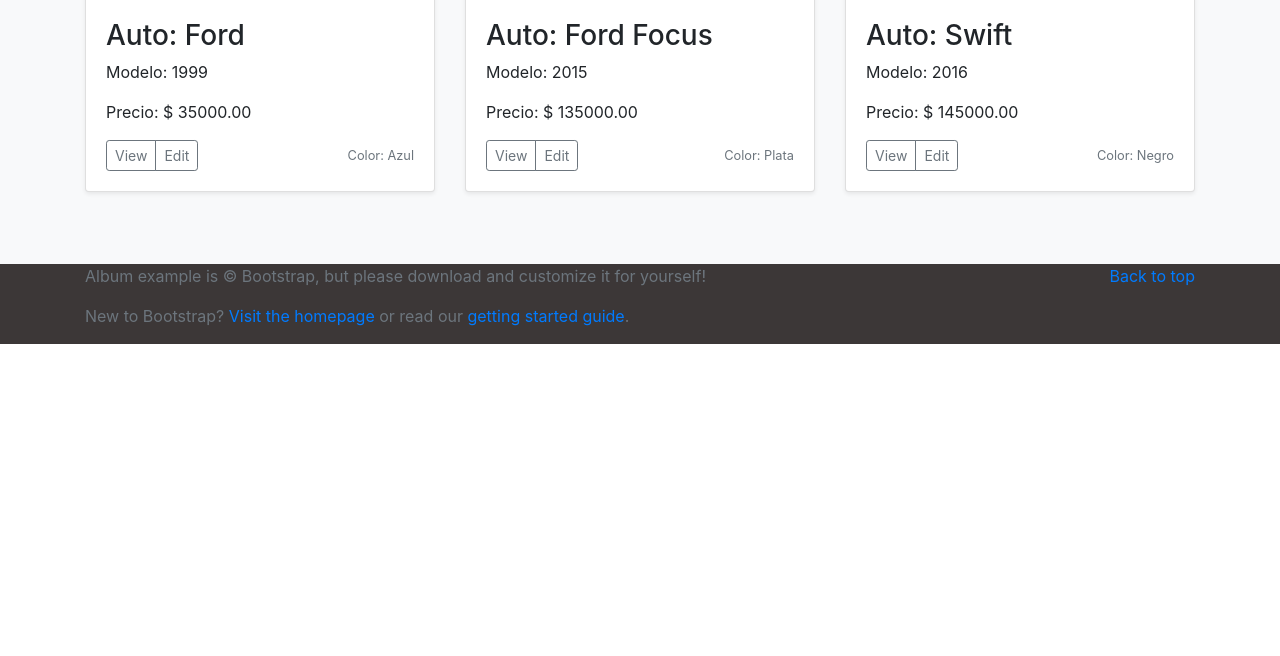
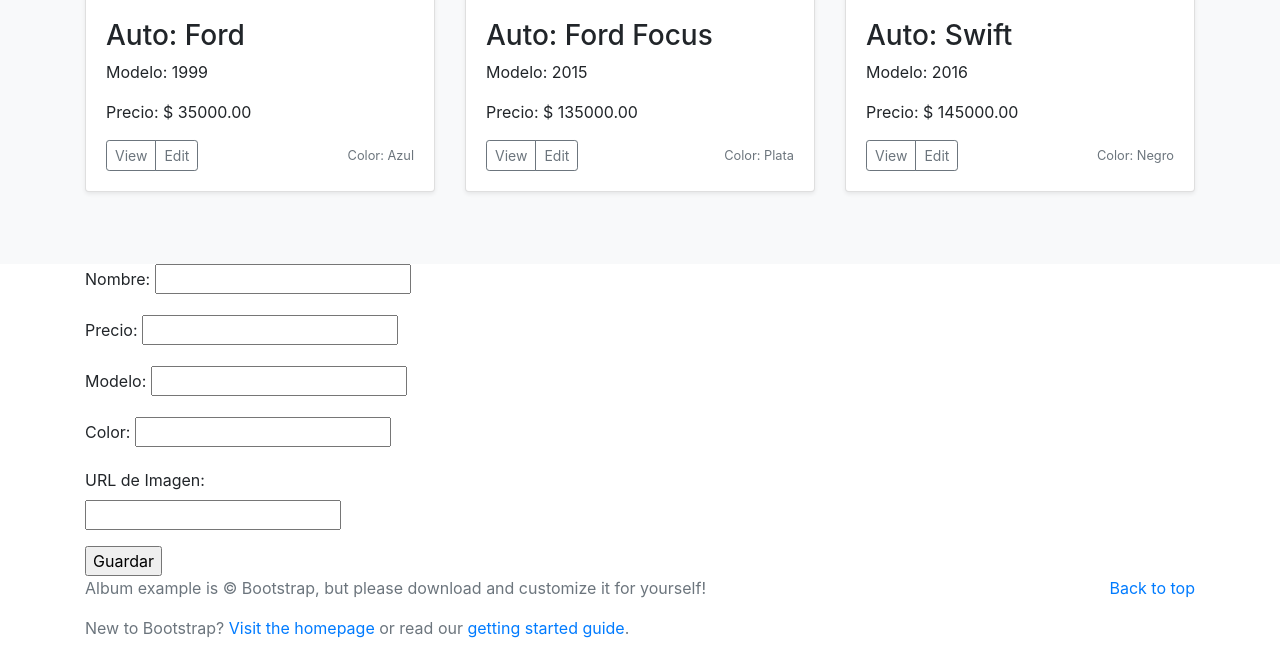
Before and after one commit to JorgeLuisCampos/Automart, a Django app: page / in a window 1280 px wide. Shown: the part 1287-1943 px from the top of the page. Before the commit the page ends 1631 px from the top, so only its background shows below. Run offline with Django 3.2, Linux system fonts and the light colour scheme; data comes from the database, SQL or seed files in the repository; both versions use the stored data as it was after the commit; some libraries are stand-ins or nearby versions.

Commit message:
Agregar forma de agregar autos

```diff
--- /dev/null
+++ b/main_app/forms.py
@@ -0,0 +1,9 @@
+from django import forms
+
+
+class AutoForm(forms.Form):
+  nombre = forms.CharField(label='Nombre', max_length=100)
+  precio = forms.DecimalField(label='Precio', max_digits=10, decimal_places=2)
+  modelo = forms.CharField(label='Modelo', max_length=4)
+  color = forms.CharField(label='Color', max_length=100)
+  img_url = forms.CharField(label='URL de Imagen')
--- a/main_app/static/estilos.css
+++ b/main_app/static/estilos.css
@@ -1,9 +1,5 @@
 h1 {
     color: #4650ac;
-}
-
-body {
-    background-color: #3c3737;
 }
 
 .foto {
--- /dev/null
+++ b/main_app/templates/base.html
@@ -0,0 +1,62 @@
+{% load staticfiles %}
+<!DOCTYPE html>
+<html lang="es">
+<head>
+    <meta charset="UTF-8">
+    <meta name="viewport" content="width=device-width, initial-scale=1.0">
+    <meta http-equiv="X-UA-Compatible" content="ie=edge">
+    <title>Automart Project</title>
+    <link rel="stylesheet" type="text/css" href="{% static 'bootstrap.min.css' %}" />
+    <link rel="stylesheet" type="text/css" href="{% static 'estilos.css' %}" />
+</head>
+
+<body>
+    <header>
+        <div class="collapse bg-dark" id="navbarHeader">
+            <div class="container">
+            <div class="row">
+                <div class="col-sm-8 col-md-7 py-4">
+                <h4 class="text-white">About</h4>
+                <p class="text-muted">Add some information about the album below, the author, or any other background context. Make it a few sentences long so folks can pick up some informative tidbits. Then, link them off to some social networking sites or contact information.</p>
+                </div>
+                <div class="col-sm-4 offset-md-1 py-4">
+                <h4 class="text-white">Contact</h4>
+                <ul class="list-unstyled">
+                    <li><a href="#" class="text-white">Follow on Twitter</a></li>
+                    <li><a href="#" class="text-white">Like on Facebook</a></li>
+                    <li><a href="#" class="text-white">Email me</a></li>
+                </ul>
+                </div>
+            </div>
+            </div>
+        </div>
+        <div class="navbar navbar-dark bg-dark shadow-sm">
+            <div class="container d-flex justify-content-between">
+            <a href="#" class="navbar-brand d-flex align-items-center">
+                <svg xmlns="http://www.w3.org/2000/svg" width="20" height="20" fill="none" stroke="currentColor" stroke-linecap="round" stroke-linejoin="round" stroke-width="2" aria-hidden="true" class="mr-2" viewBox="0 0 24 24" focusable="false"><path d="M23 19a2 2 0 0 1-2 2H3a2 2 0 0 1-2-2V8a2 2 0 0 1 2-2h4l2-3h6l2 3h4a2 2 0 0 1 2 2z"></path><circle cx="12" cy="13" r="4"></circle></svg>
+                <strong>Automart</strong>
+            </a>
+            <button class="navbar-toggler" type="button" data-toggle="collapse" data-target="#navbarHeader" aria-controls="navbarHeader" aria-expanded="false" aria-label="Toggle navigation">
+                <span class="navbar-toggler-icon"></span>
+            </button>
+            </div>
+        </div>
+    </header>
+    <main role="main">
+    {% block content %}
+
+    {% endblock %}
+    <footer class="text-muted">
+            <div class="container">
+              <p class="float-right">
+                <a href="#">Back to top</a>
+              </p>
+              <p>Album example is © Bootstrap, but please download and customize it for yourself!</p>
+              <p>New to Bootstrap? <a href="https://getbootstrap.com/">Visit the homepage</a> or read our <a href="/docs/4.3/getting-started/introduction/">getting started guide</a>.</p>
+            </div>
+          </footer>
+          <script src="https://code.jquery.com/jquery-3.3.1.slim.min.js" integrity="sha384-q8i/X+965DzO0rT7abK41JStQIAqVgRVzpbzo5smXKp4YfRvH+8abtTE1Pi6jizo" crossorigin="anonymous"></script>
+                <script>window.jQuery || document.write('<script src="/docs/4.3/assets/js/vendor/jquery-slim.min.js"><\/script>')</script><script src="/docs/4.3/dist/js/bootstrap.bundle.min.js" integrity="sha384-xrRywqdh3PHs8keKZN+8zzc5TX0GRTLCcmivcbNJWm2rs5C8PRhcEn3czEjhAO9o" crossorigin="anonymous"></script>
+    </main>
+</body>
+</html>
--- a/main_app/templates/index.html
+++ b/main_app/templates/index.html
@@ -1,50 +1,7 @@
+{% extends 'base.html' %}
 {% load staticfiles %}
-<!DOCTYPE html>
-<html lang="es">
-<head>
-    <meta charset="UTF-8">
-    <meta name="viewport" content="width=device-width, initial-scale=1.0">
-    <meta http-equiv="X-UA-Compatible" content="ie=edge">
-    <title>Automart Project</title>
-    <link rel="stylesheet" type="text/css" href="{% static 'bootstrap.min.css' %}" />
-    <link rel="stylesheet" type="text/css" href="{% static 'estilos.css' %}" />
-</head>
 
-<body>
-    <header>
-    <div class="collapse bg-dark" id="navbarHeader">
-        <div class="container">
-        <div class="row">
-            <div class="col-sm-8 col-md-7 py-4">
-            <h4 class="text-white">About</h4>
-            <p class="text-muted">Add some information about the album below, the author, or any other background context. Make it a few sentences long so folks can pick up some informative tidbits. Then, link them off to some social networking sites or contact information.</p>
-            </div>
-            <div class="col-sm-4 offset-md-1 py-4">
-            <h4 class="text-white">Contact</h4>
-            <ul class="list-unstyled">
-                <li><a href="#" class="text-white">Follow on Twitter</a></li>
-                <li><a href="#" class="text-white">Like on Facebook</a></li>
-                <li><a href="#" class="text-white">Email me</a></li>
-            </ul>
-            </div>
-        </div>
-        </div>
-    </div>
-    <div class="navbar navbar-dark bg-dark shadow-sm">
-        <div class="container d-flex justify-content-between">
-        <a href="#" class="navbar-brand d-flex align-items-center">
-            <svg xmlns="http://www.w3.org/2000/svg" width="20" height="20" fill="none" stroke="currentColor" stroke-linecap="round" stroke-linejoin="round" stroke-width="2" aria-hidden="true" class="mr-2" viewBox="0 0 24 24" focusable="false"><path d="M23 19a2 2 0 0 1-2 2H3a2 2 0 0 1-2-2V8a2 2 0 0 1 2-2h4l2-3h6l2 3h4a2 2 0 0 1 2 2z"></path><circle cx="12" cy="13" r="4"></circle></svg>
-            <strong>Automart</strong>
-        </a>
-        <button class="navbar-toggler" type="button" data-toggle="collapse" data-target="#navbarHeader" aria-controls="navbarHeader" aria-expanded="false" aria-label="Toggle navigation">
-            <span class="navbar-toggler-icon"></span>
-        </button>
-        </div>
-    </div>
-    </header>
-
-<main role="main">
-
+{% block content %}
 <section class="jumbotron text-center">
     <div class="container">
       <h1 class="jumbotron-heading">Bienvenido a Automart</h1>
@@ -89,19 +46,15 @@
         </div>
     </div>
   </div>
-
-</main>
-
-<footer class="text-muted">
   <div class="container">
-    <p class="float-right">
-      <a href="#">Back to top</a>
-    </p>
-    <p>Album example is © Bootstrap, but please download and customize it for yourself!</p>
-    <p>New to Bootstrap? <a href="https://getbootstrap.com/">Visit the homepage</a> or read our <a href="/docs/4.3/getting-started/introduction/">getting started guide</a>.</p>
+        <div class="row">
+          <div class="col-md-4">
+            <form action='post_url/' method='POST'>
+              {% csrf_token %}
+              {{ form.as_p }}
+              <input type='submit' value='Guardar' />
+            </form>
           </div>
-</footer>
-<script src="https://code.jquery.com/jquery-3.3.1.slim.min.js" integrity="sha384-q8i/X+965DzO0rT7abK41JStQIAqVgRVzpbzo5smXKp4YfRvH+8abtTE1Pi6jizo" crossorigin="anonymous"></script>
-      <script>window.jQuery || document.write('<script src="/docs/4.3/assets/js/vendor/jquery-slim.min.js"><\/script>')</script><script src="/docs/4.3/dist/js/bootstrap.bundle.min.js" integrity="sha384-xrRywqdh3PHs8keKZN+8zzc5TX0GRTLCcmivcbNJWm2rs5C8PRhcEn3czEjhAO9o" crossorigin="anonymous"></script>
-</body>
-</html>
+        </div>
+      </div>
+  {% endblock %}
--- a/main_app/urls.py
+++ b/main_app/urls.py
@@ -5,4 +5,5 @@ from . import views
 urlpatterns = [
     url(r'^$', views.index),
     url(r'^([0-9]+)/$', views.show),
+    url(r'^post_url/$', views.post_auto, name='post_auto'),
 ]
--- a/main_app/views.py
+++ b/main_app/views.py
@@ -1,14 +1,28 @@
 from django.shortcuts import render
+from django.http import HttpResponseRedirect  # ya no se necesita, ya que se usa el template # Ahora siempre sí
 from .models import Auto
-# from django.http import HttpResponse  # ya no se necesita, ya que se usa el template
+from .forms import AutoForm
+
 
 # Create your views here.
 def index(request):
     # return render(request,'index.html')   # eliminado para mandar el diccionario con datos
     # return HttpResponse("<h1> Bienvendio a Automart </h1")  # ya no se necesita, ya que se usa el template
     autos = Auto.objects.all()
-    return render(request, 'index.html', {'autos' : autos})
+    form = AutoForm()
+    return render(request, 'index.html', {'autos' : autos, 'form' : form})
 
 def show(request, auto_id):
     auto = Auto.objects.get(id=auto_id)
     return render(request, 'show.html', {'auto' : auto})
+
+def post_auto(request):
+    form = AutoForm(request.POST)
+    if form.is_valid():
+        auto = Auto(nombre = form.cleaned_data['nombre'],
+                    precio = form.cleaned_data['precio'],
+                    modelo = form.cleaned_data['modelo'],
+                    color = form.cleaned_data['color'],
+                    img_url = form.cleaned_data['img_url'])
+        auto.save()
+    return HttpResponseRedirect('/')
```
Also changed, not shown: main_app/templates/show.html (+8 -12 lines), db.sqlite3. Lines whose indentation alone changed are shown as unchanged.
